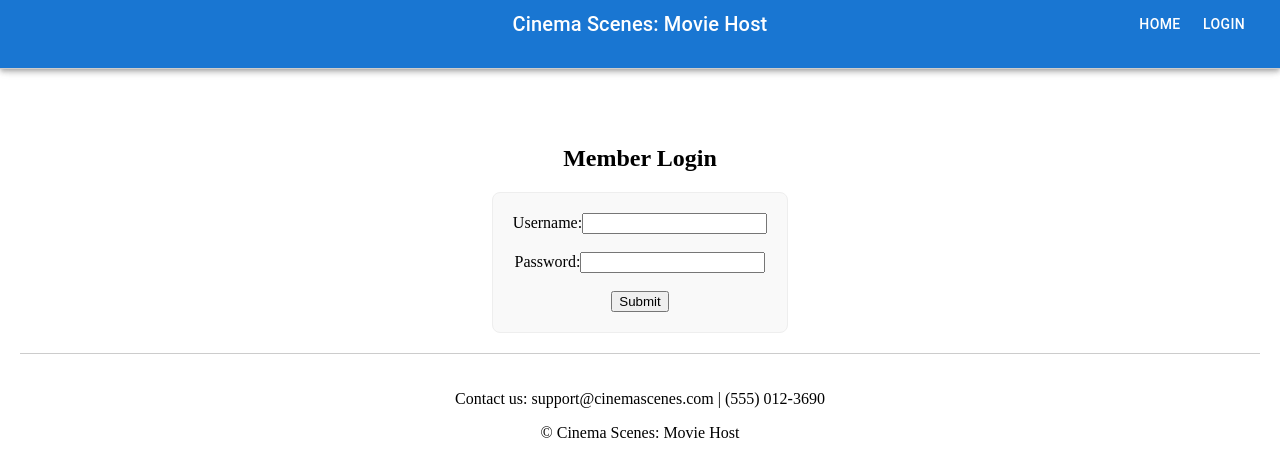
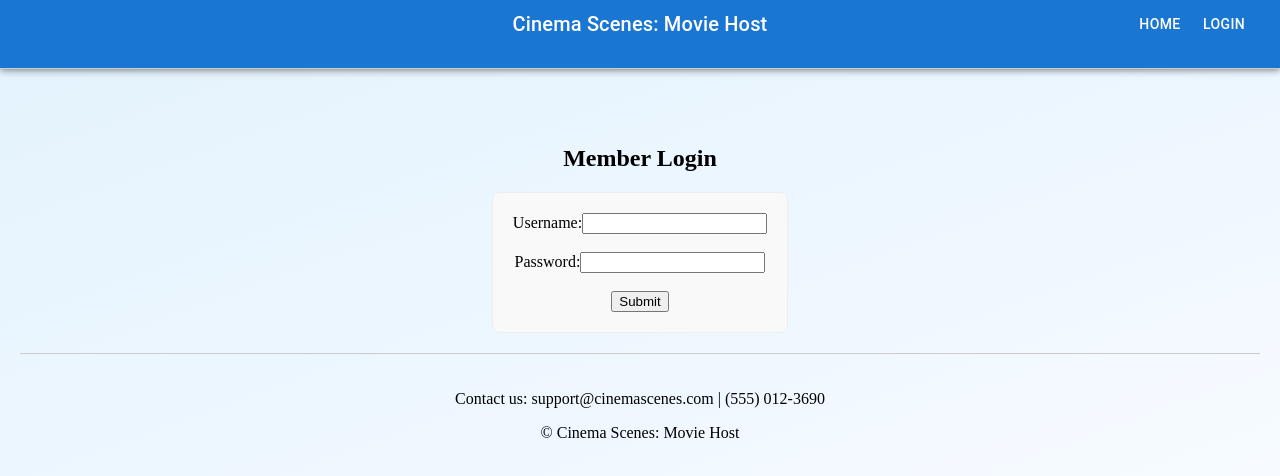
Before and after one commit to techynoahb/CS372FinalProject, a React (Vite) app in the folder client/: page /login in a window 1280 px wide. Shown: the top 476 px of the page. Built offline with nearby package versions, Linux system fonts and the light colour scheme.

Commit message:
added baby blue background to all pages

```diff
--- a/client/src/index.css
+++ b/client/src/index.css
@@ -56,6 +56,13 @@
             font-family: "Times New Roman", Times, serif;
             margin: 20px;
             text-align: center;
+         }
+
+         .page-bg {
+            min-height: 100vh;
+            margin: -20px;
+            padding: 20px;
+            background: linear-gradient(160deg, #e3f2fd 0%, #f0f8ff 50%, #ffffff 100%);
          }
 
          header, footer {
--- a/client/src/pages/gallery.jsx
+++ b/client/src/pages/gallery.jsx
@@ -29,6 +29,7 @@ const { user } = useAuth()
 
   return (
     <>
+    <div className='page-bg' id = "page_bg" name = "pageBG">
       <header id="header_gallery_page" name="headerGalleryPage">
         <br />
         <Navbar isLoggedIn={isLoggedIn}/>
@@ -111,6 +112,7 @@ const { user } = useAuth()
       )}
 
       <Footer />
+      </div>
     </>
   )
 }
--- a/client/src/pages/home.jsx
+++ b/client/src/pages/home.jsx
@@ -4,7 +4,7 @@ import Toolbar from '@mui/material/Toolbar'
 
 function Home({ isLoggedIn }) { // Home page - SUPER BASIC
   return (
-    <>
+    <div className='page-bg' id = "page_bg" name = "pageBG">
       <header id="header_home_page" name="headerHomePage">
         <br />
         <Navbar isLoggedIn={isLoggedIn} />
@@ -18,7 +18,7 @@ function Home({ isLoggedIn }) { // Home page - SUPER BASIC
         </p>
       </main>
       <Footer />
-    </>
+    </div>
   )
 }
 
--- a/client/src/pages/login.jsx
+++ b/client/src/pages/login.jsx
@@ -44,7 +44,7 @@ function Login() { // Login page
   }
 
   return (
-    <>
+    <div className='page-bg' id = "page_bg" name = "pageBG">
       <header id="header_login_page" name="headerLoginPage">
         <Navbar />
       </header>
@@ -95,7 +95,7 @@ function Login() { // Login page
         </form>
       </main>
       <Footer />
-    </>
+    </div>
   )
 }
 
--- a/client/src/pages/upload.jsx
+++ b/client/src/pages/upload.jsx
@@ -22,6 +22,7 @@ function Upload() { // Upload page for content editor
 
   return (
     <>
+      <div className='page-bg' id = "page_bg" name = "pageBG">
       <header id="header_upload_page" name="headerUploadPage">
         <Navbar />
       </header>
@@ -87,6 +88,7 @@ function Upload() { // Upload page for content editor
         </form>
       </main>
       <Footer />
+      </div>
     </>
   )
 }
```
